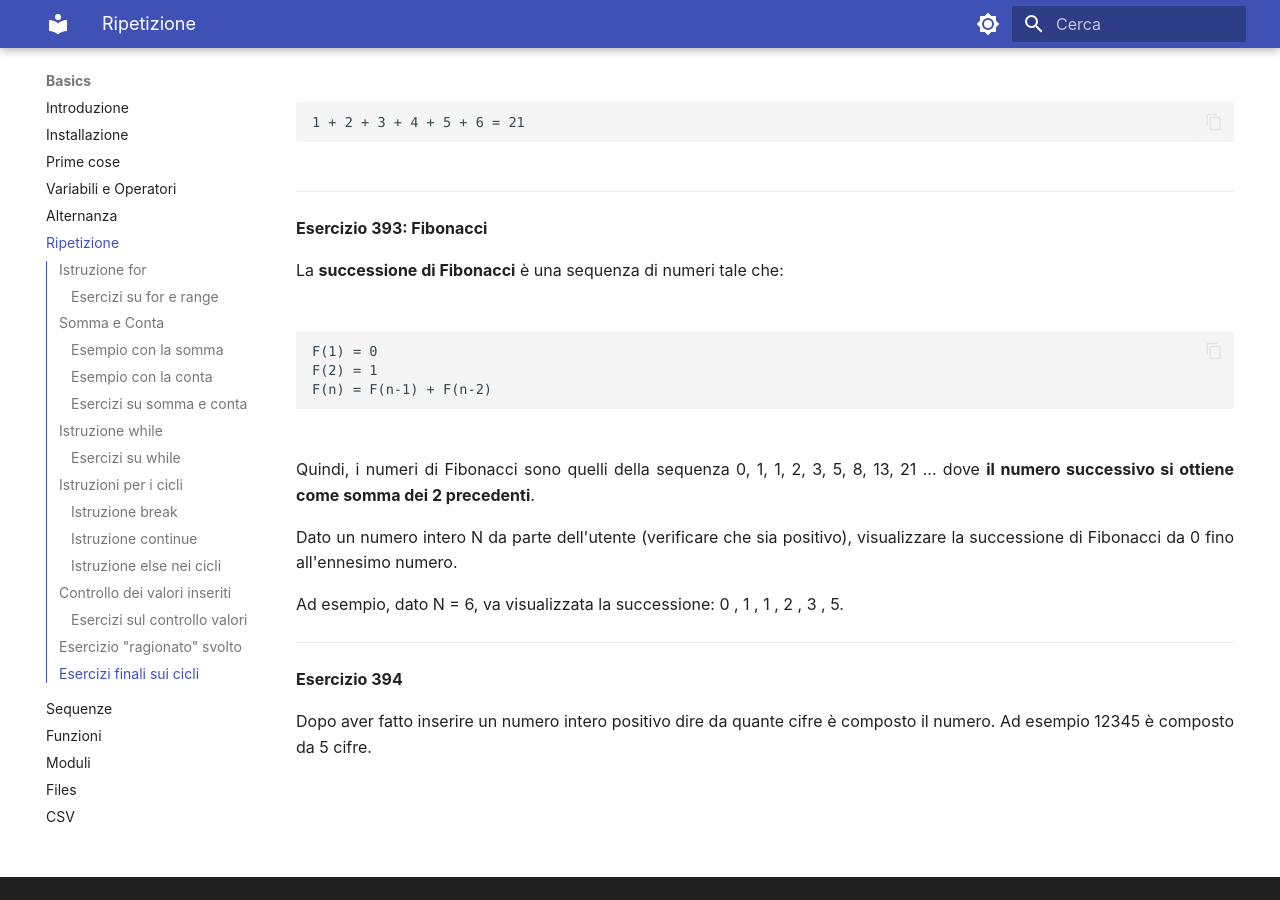
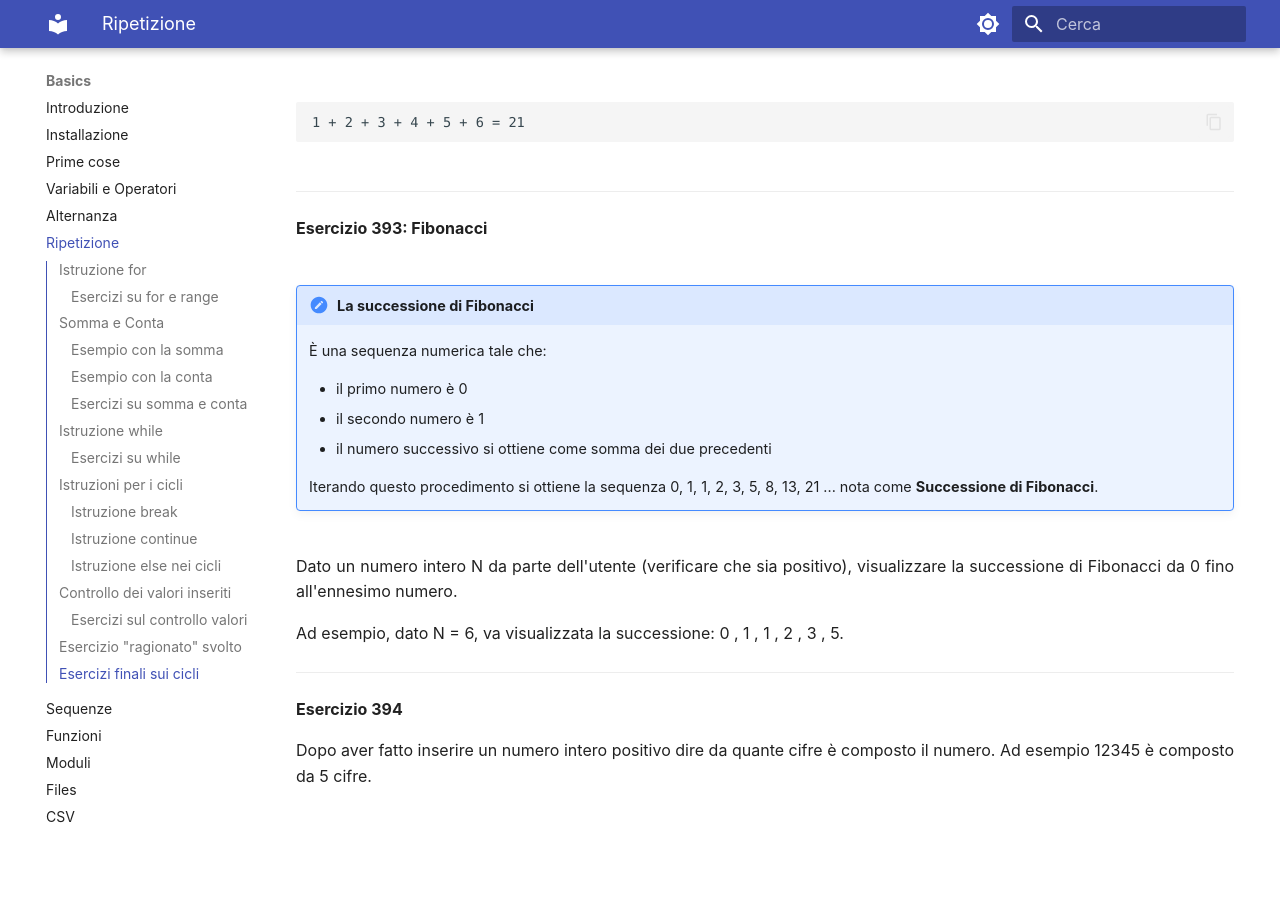
Before and after one commit to adjamhub/pyhandouts, an MkDocs documentation site: the page built from docs/basics/103_iter.md, in a window 1280 px wide and 900 px high, scrolled down 28131 px. Built offline with MkDocs 1.6.1 and Material for MkDocs 9.7.7, drawn with Linux system fonts in a browser that asks for light colours.

Commit message:
Fibonacci :)

```diff
--- a/docs/basics/103_iter.md
+++ b/docs/basics/103_iter.md
@@ -1463,15 +1463,16 @@ mentre
 
 **Esercizio 393: Fibonacci**
 
-La **successione di Fibonacci** è una sequenza di numeri tale che:
+!!! note "La successione di Fibonacci"
 
-    F(1) = 0
-    F(2) = 1
-    F(n) = F(n-1) + F(n-2)
+    È una sequenza numerica tale che:
 
-Quindi, i numeri di Fibonacci sono quelli della sequenza 0, 1, 1, 2, 3,
-5, 8, 13, 21 ... dove **il numero successivo si ottiene come somma dei 2
-precedenti**.
+    - il primo numero è 0
+    - il secondo numero è 1
+    - il numero successivo si ottiene come somma dei due precedenti
+
+    Iterando questo procedimento si ottiene la sequenza 0, 1, 1, 2, 3, 5, 8, 13, 21 ... nota come **Successione di Fibonacci**.
+
 
 Dato un numero intero N da parte dell'utente (verificare che sia
 positivo), visualizzare la successione di Fibonacci da 0 fino
```
